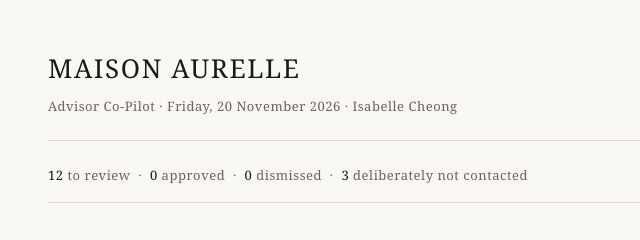
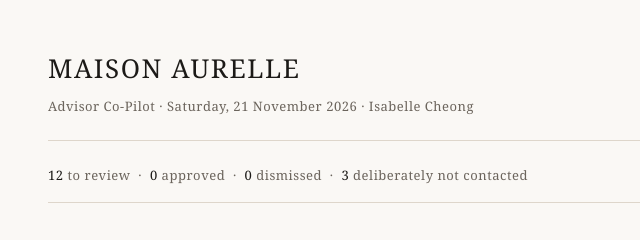
Before and after one commit to Adrita333/luxury-copilot, a plain HTML site: page index.html in a window 1280 px wide. Shown: the top 240 px of the page, 76-716 px from the left. Drawn offline with Linux system fonts and the light colour scheme.

Commit message:
Daily brief

```diff
--- a/index.html
+++ b/index.html
@@ -6,10 +6,10 @@
      run the script below, so without these tags the only text they can find
      is the "Held back" heading, and every shared link is previewed as though
      nothing was recommended. These are static and describe the real brief. -->
-<meta name="description" content="Friday, 20 November 2026. 12 client approaches ranked with channel, timing and a drafted message; 3 held back, each with the reason shown.">
+<meta name="description" content="Saturday, 21 November 2026. 12 client approaches ranked with channel, timing and a drafted message; 3 held back, each with the reason shown.">
 <meta property="og:type" content="website">
 <meta property="og:title" content="Maison Aurelle - Advisor Co-Pilot">
-<meta property="og:description" content="Friday, 20 November 2026. 12 client approaches ranked with channel, timing and a drafted message; 3 held back, each with the reason shown.">
+<meta property="og:description" content="Saturday, 21 November 2026. 12 client approaches ranked with channel, timing and a drafted message; 3 held back, each with the reason shown.">
 <meta property="og:url" content="https://adrita333.github.io/luxury-copilot/">
 <meta property="og:image"
       content="https://raw.githubusercontent.com/Adrita333/luxury-copilot/main/assets/brief.png">
@@ -57,7 +57,7 @@ select{font:inherit;font-size:13px;padding:6px;margin-top:10px;
 .status{font-size:12px;letter-spacing:.1em;text-transform:uppercase;color:#8a7355}
 </style></head><body><div class="wrap">
 <header><h1>MAISON AURELLE</h1>
-<div class="sub">Advisor Co-Pilot &middot; Friday, 20 November 2026 &middot; Isabelle Cheong</div>
+<div class="sub">Advisor Co-Pilot &middot; Saturday, 21 November 2026 &middot; Isabelle Cheong</div>
 </header>
 <div class="bar" id="bar"></div>
 <h2>Recommended today</h2>
```
